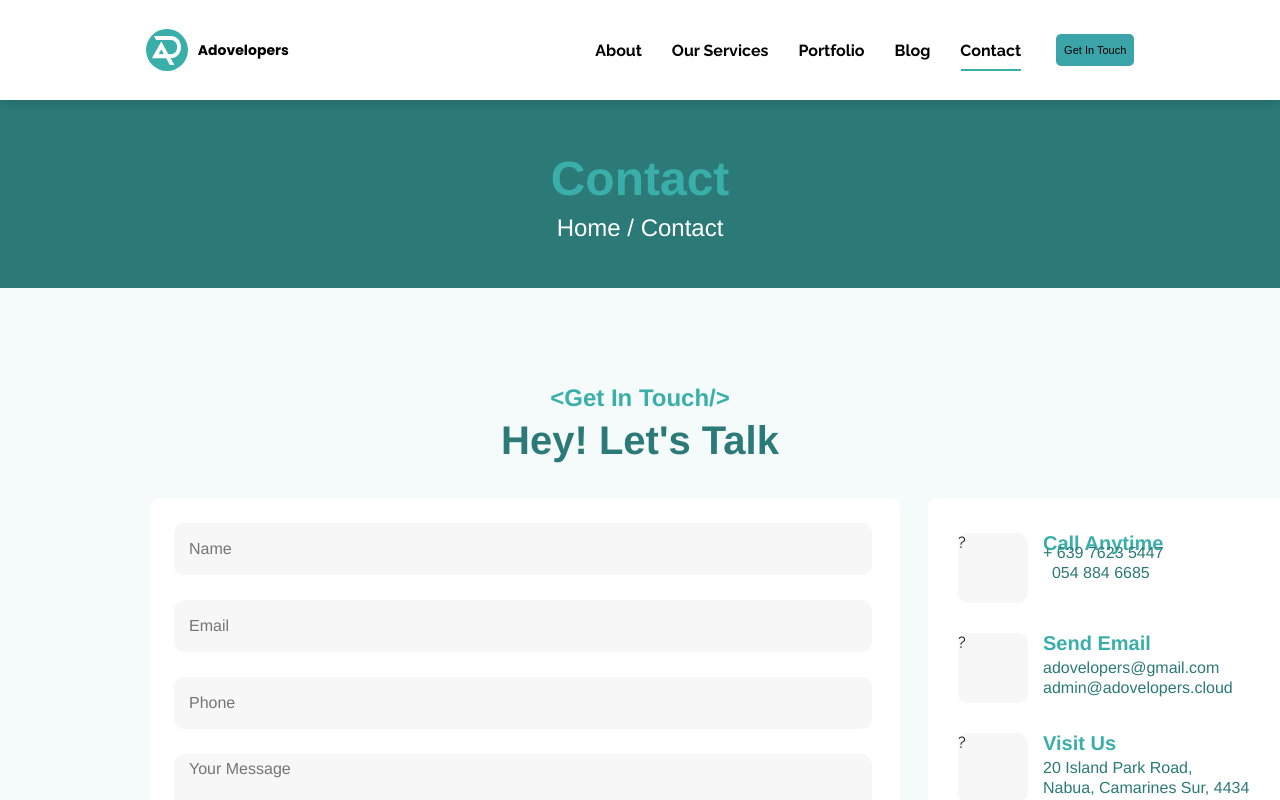
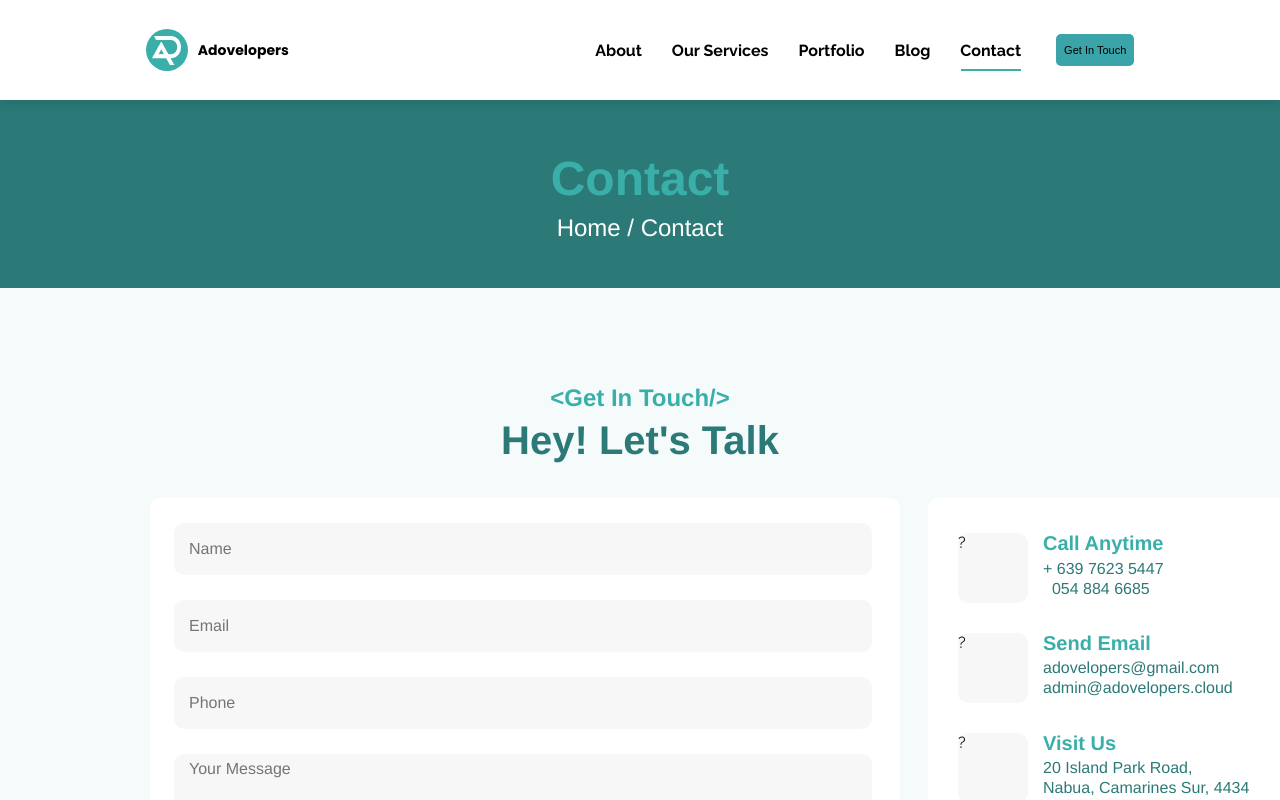
Before and after one commit to AdoVelopers/Adovelopers-Official-Website, a React (Vite) app: page /contact in a window 1280 px wide. Shown: the top 800 px of the page. Built offline with nearby package versions, Linux system fonts and the light colour scheme.

Commit message:
Update Contact.css

```diff
--- a/src/pages/Contact/Contact.css
+++ b/src/pages/Contact/Contact.css
@@ -318,7 +318,7 @@ textarea.input-field {
     letter-spacing: 0;
     line-height: 20px;
     position: absolute;
-    top: 10px;
+    top: 26px;
     left: 85px;
     width: 215px;
 }
@@ -419,4 +419,3 @@ textarea.input-field {
     position: absolute;
     top: 0;
     width: 70px;
-}
```
